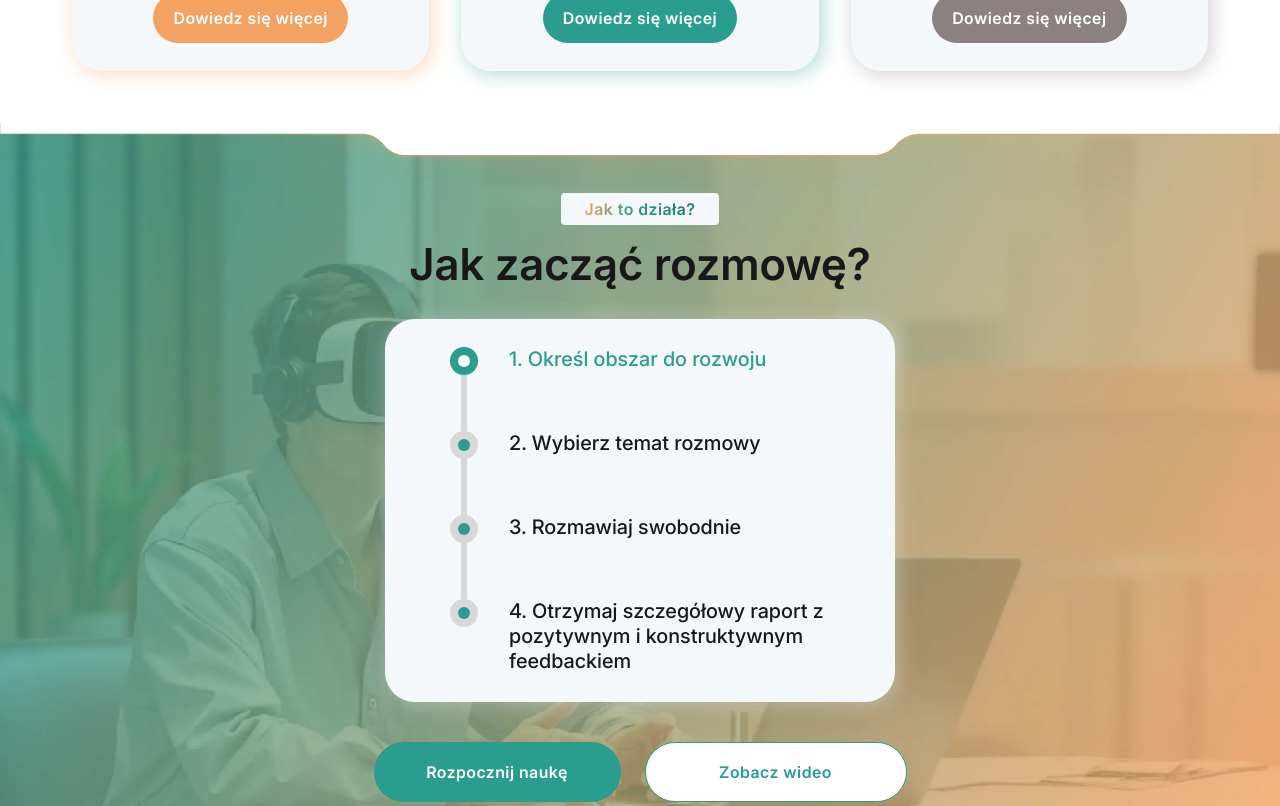
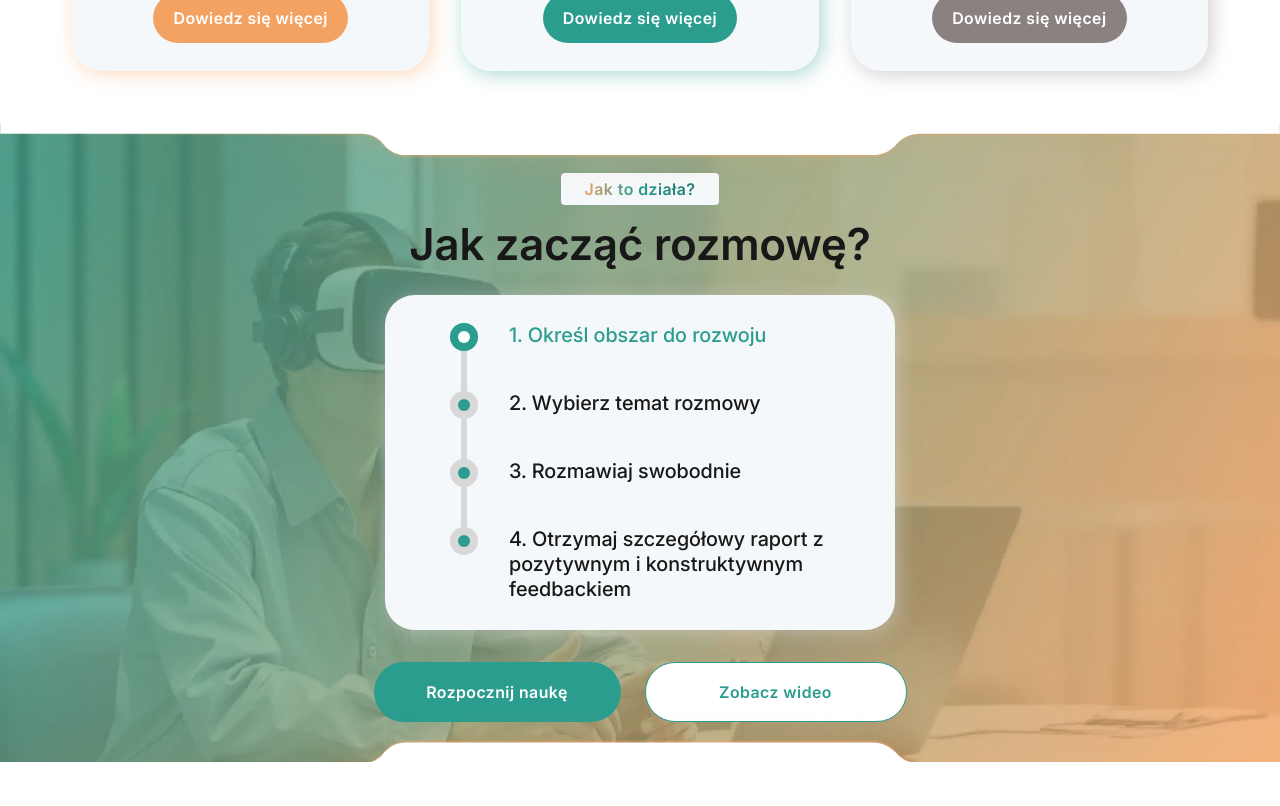
Before and after one commit to nazar-koltsun/Aura, a React (Create React App) app: page /landings/main in a window 1280 px wide. Shown: the part 1660-2466 px from the top of the page. Built offline with nearby package versions, Linux system fonts and the light colour scheme.

Commit message:
Main page animation fixes

```diff
--- a/src/components/landing/main/HowToSteps.jsx
+++ b/src/components/landing/main/HowToSteps.jsx
@@ -32,7 +32,7 @@ const HowToSteps = ({ isInView, activeIndex, setActiveIndex, isDesktop }) => {
   return (
     <div
       ref={scrollContainerRef}
-      className="relative max-w-[510px] mt-7 bg-[var(--cultured)] p-7 pl-[65px] rounded-[30px] shadow-blockShadow max-700:pt-12
+      className="relative max-w-[510px] mt-6 bg-[var(--cultured)] p-7 pl-[65px] rounded-[30px] shadow-blockShadow max-700:pt-12
       max-700:pb-12 max-700:px-7"
     >
       <div className="relative">
@@ -42,7 +42,7 @@ const HowToSteps = ({ isInView, activeIndex, setActiveIndex, isDesktop }) => {
             ref={dotRef}
             className="absolute z-30 flex justify-center items-center left-0 top-0 w-7 h-7 bg-[var(--jungle-green)] rounded-full"
             animate={{
-              top: `${activeIndex * 84}px`,
+              top: `${activeIndex * 68}px`,
             }}
             initial={{ top: 0 }}
             transition={{
@@ -54,7 +54,7 @@ const HowToSteps = ({ isInView, activeIndex, setActiveIndex, isDesktop }) => {
           </motion.div>
         )}
 
-        <ol className="relative space-y-14 before:w-1.5 before:h-[275px] before:bg-[var(--light-silver)] before:absolute before:top-0 before:left-[11px] max-700:before:hidden max-700:space-y-5">
+        <ol className="relative space-y-10 before:w-1.5 before:h-[220px] before:bg-[var(--light-silver)] before:absolute before:top-0 before:left-[11px] max-700:before:hidden max-700:space-y-5">
           {steps.map((step, index) => (
             <motion.li
               key={index}
--- a/src/components/landing/main/sections/HowToSection.jsx
+++ b/src/components/landing/main/sections/HowToSection.jsx
@@ -1,6 +1,6 @@
 import { useEffect, useState, useCallback, useRef } from 'react';
 import { useInView } from 'react-intersection-observer';
-import { debounce } from '../../../../lib/utils';
+import { cn, debounce } from '../../../../lib/utils';
 
 import Subtitle from '../../Subtitle';
 import SectionTitle from '../../SectionTitle';
@@ -21,7 +21,7 @@ const detectIsDesktop = () => {
 
 const HowToSection = () => {
   const imageContainerRef = useRef(null);
-  const { ref, inView } = useInView({ threshold: 0.9 });
+  const { ref, inView } = useInView({ threshold: 1 });
   const [activeIndex, setActiveIndex] = useState(0);
   const [isDesktop, setIsDesktop] = useState(detectIsDesktop());
 
@@ -82,7 +82,7 @@ const HowToSection = () => {
   return (
     <section
       ref={ref}
-      className="relative pt-[70px] pb-16 px-[70px] max-1024:px-4 max-1024:p-[50px] max-700:py-[40px] overflow-hidden"
+      className="relative pt-[70px] pb-16 px-[70px] max-1400:pb-10 max-1400:pt-[50px] max-1024:px-4 max-1024:p-[50px] max-700:py-[40px] overflow-hidden"
     >
       <div className="relative z-20 flex flex-col items-center pointer-events-none">
         <Subtitle title="Jak to działa?" isShort />
@@ -96,7 +96,7 @@ const HowToSection = () => {
           setActiveIndex={handleActiveIndex}
           isDesktop={isDesktop}
         />
-        <div className="mt-10 flex justify-center gap-6 max-700:mt-6 max-700:flex-col max-700:gap-2.5 max-700:items-center">
+        <div className="mt-8 flex justify-center gap-6 max-700:mt-6 max-700:flex-col max-700:gap-2.5 max-700:items-center">
           <Button to="#" className="min-w-[247px] min-h-[60px]">
             Rozpocznij naukę
           </Button>
@@ -114,7 +114,8 @@ const HowToSection = () => {
       {isDesktop && (
         <div
           ref={imageContainerRef}
-          className="absolute z-10 top-0 left-0 w-full h-full overflow-y-auto snap-proximity snap-y scrollbar-hide overscroll-x-auto"
+          className={
+            cn("absolute z-10 top-0 left-0 w-full h-full overflow-y-auto snap-proximity snap-y scrollbar-hide overscroll-x-auto", !inView && "overflow-y-hidden")}
         >
           <div index={0} className="relative w-full h-full snap-center">
             <img
```
